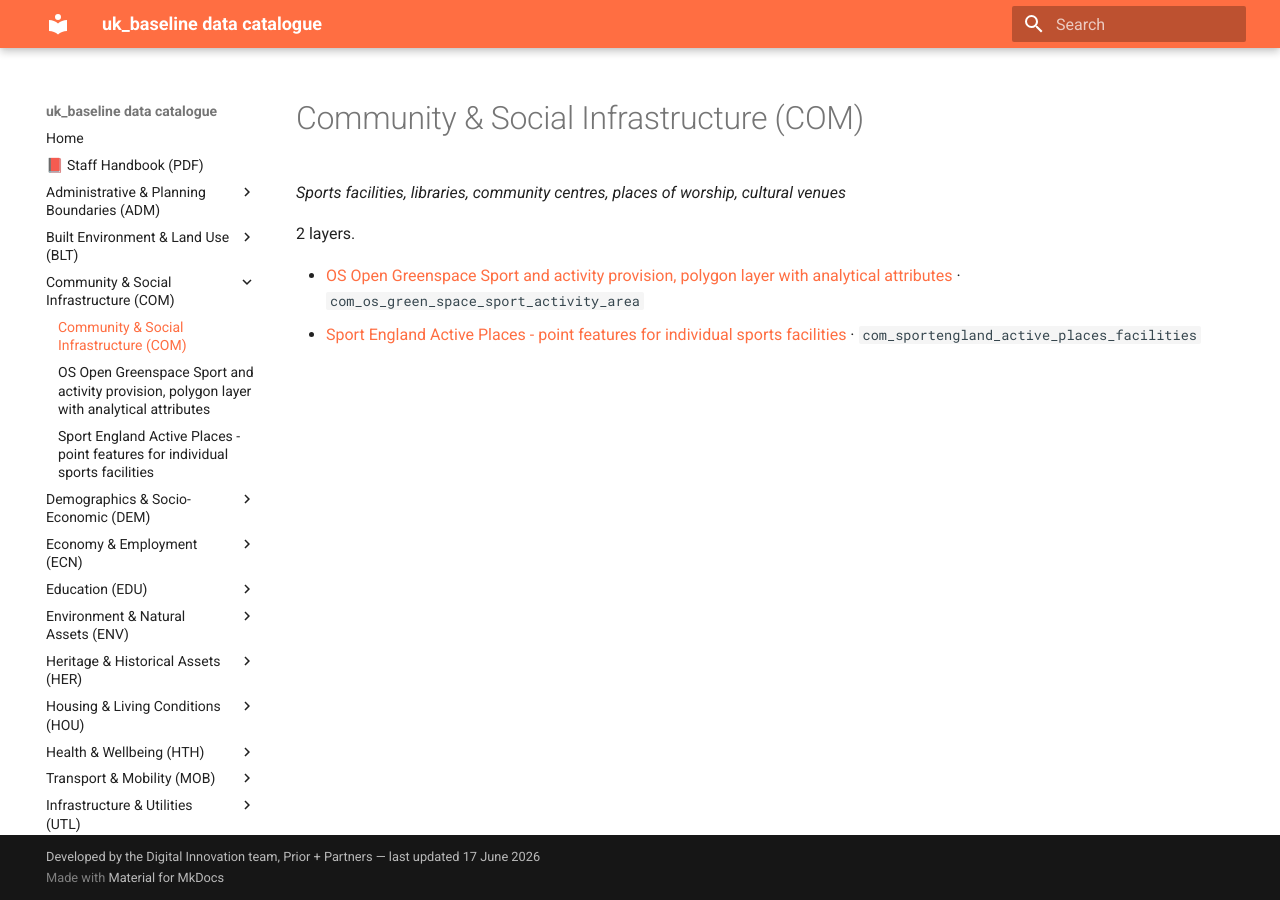
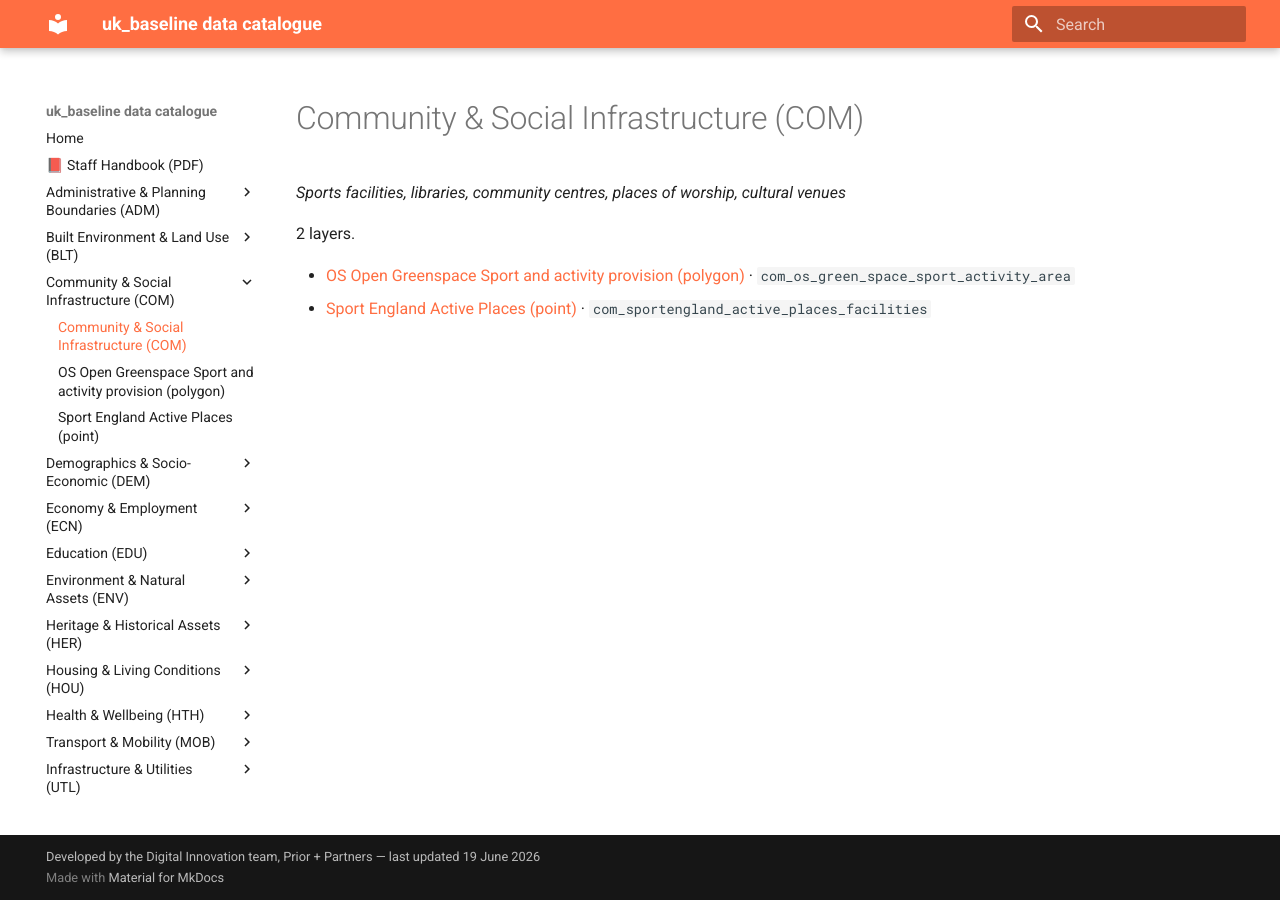
Before and after one commit to Prior-Partners/PP_uk_baseline, an MkDocs documentation site: the page built from docs/COM/index.md, in a window 1280 px wide. Built offline with MkDocs 1.6.1 and Material for MkDocs 9.7.7, drawn with Linux system fonts in a browser that asks for light colours.

Commit message:
COM: correct swapped short names and shorten layer names
- com_os_green_space_sport_activity_area: name -> 'OS Open Greenspace Sport
  and activity provision (polygon)'; short name -> 'OS Open Greenspace sport
  activity'.
- com_sportengland_active_places_facilities: name -> 'Sport England Active
  Places (point)'; short name -> 'Sport England sport facilities'.
- Resolves the swapped short names between the two COM layers.

```diff
--- a/docs/COM/index.md
+++ b/docs/COM/index.md
@@ -4,5 +4,5 @@
 
 2 layers.
 
-- [OS Open Greenspace Sport and activity provision, polygon layer with analytical attributes](com_os_green_space_sport_activity_area.md) · `com_os_green_space_sport_activity_area`
-- [Sport England Active Places - point features for individual sports facilities](com_sportengland_active_places_facilities.md) · `com_sportengland_active_places_facilities`
+- [OS Open Greenspace Sport and activity provision (polygon)](com_os_green_space_sport_activity_area.md) · `com_os_green_space_sport_activity_area`
+- [Sport England Active Places (point)](com_sportengland_active_places_facilities.md) · `com_sportengland_active_places_facilities`
--- a/mkdocs.yml
+++ b/mkdocs.yml
@@ -1,6 +1,6 @@
 site_name: uk_baseline data catalogue
 site_description: A guide to every layer in the uk_baseline database.
-copyright: Developed by the Digital Innovation team, Prior + Partners — last updated 17 June 2026
+copyright: Developed by the Digital Innovation team, Prior + Partners — last updated 19 June 2026
 theme:
   name: material
   palette:
@@ -50,8 +50,8 @@ nav:
     - "OS OpenMap Local Named Places - point features carrying place-name labels": BLT/blt_os_named_places.md
   - "Community & Social Infrastructure (COM)":
     - COM/index.md
-    - "OS Open Greenspace Sport and activity provision, polygon layer with analytical attributes": COM/com_os_green_space_sport_activity_area.md
-    - "Sport England Active Places - point features for individual sports facilities": COM/com_sportengland_active_places_facilities.md
+    - "OS Open Greenspace Sport and activity provision (polygon)": COM/com_os_green_space_sport_activity_area.md
+    - "Sport England Active Places (point)": COM/com_sportengland_active_places_facilities.md
   - "Demographics & Socio-Economic (DEM)":
     - DEM/index.md
     - "Department for Energy Security and Net Zero (DESNZ) sub-regional fuel poverty estimates at LSOA (England), 2023": DEM/dem_desnz_lsoa_fuel_poverty_2023.md
```
Also changed, not shown: docs/COM/com_os_green_space_sport_activity_area.md (+2 -2 lines), docs/COM/com_sportengland_active_places_facilities.md (+2 -2 lines), docs/index.md (+1 -1 lines).
